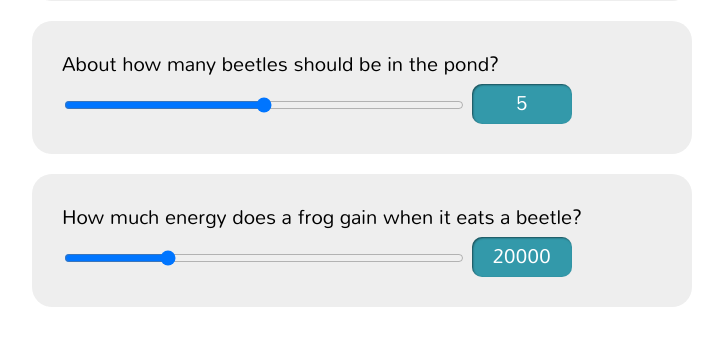
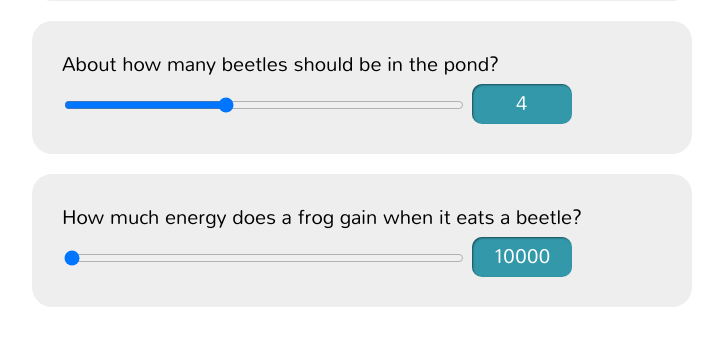
Before and after one commit to NetTango/NetTango, a Django app: template django/reese/templates/challenge.html in a window 1280 px wide; the page is wider, and only the part inside the window is pictured. Shown: the part 845-1200 px from the top of that part, without its empty margins (208-931 px from the left). Run offline with Django 3.2, Linux system fonts and the light colour scheme; the template is opened without the code that fills it, so the values that code supplies are empty.

Commit message:
revised instructions; hidden beetle settings

```diff
--- a/django/reese/templates/challenge.html
+++ b/django/reese/templates/challenge.html
@@ -69,16 +69,19 @@
     <p>
     The last challenge is the hardest of all. This time we're going to try to simulate <span class="glossary">disruptive selection</span> pressures.
 
-    That means we want to create a situation in which it's advantageous to be really small or really big, but disadvantageous
-    to be medium-sized.
+    That means we want to create a situation in which it's good to be really small or really big, but bad to be medium-sized.
 
-    In this challenge we've added a new food source&mdash;Beetles. Beetles are extremely nutritious (and crunchy!) for frogs. The problem is that they're big and
-    fast, which means that bigger frogs have a much better chance of catching the beetles.
+    In this challenge we've added a new food source&mdash;Beetles. Beetles are extremely nutritious (and crunchy!) for frogs.
 
-    You might have also noticed that the flies tend to swarm around the lily flower on the left side of the pond. We've added
-    another small lily pad nearer to the flower.
+    The problem is that they're big and  fast, which means that only bigger frogs can catch them.
 
-    <b>Hint:</b> Make the little flies have less energy.
+    There's also now a couple of small lily pads on the upper-left side of the pond flower.
+
+    You can make one of these lily pads disapper by pressing the <b>b</b> key at any time.
+    </p>
+
+    <p>
+    <b>Hint:</b> Make the little flies have less energy. If you can get a good group of frogs on the small island, press the b key to make the bridge disappear.
     </p>
     {% endif %}
 
@@ -125,18 +128,18 @@
 
 
     <!-- BEETLE COUNT -->
-    <div class="setting"{% if challenge < 5 %} style="display: none;"{% endif %}>
+    <div class="setting"{% if challenge < 6 %} style="display: none;"{% endif %}>
       <p>About how many beetles should be in the pond?</p>
-      <input type="range" min="0" max="10" value="{% if challenge < 5 %}0{% else %}5{% endif %}" step="1" id="setting-max-beetles">
-      <output for="setting-max-beetles" id="output-max-beetles">5</output>
+      <input type="range" min="0" max="10" value="{% if challenge < 5 %}0{% else %}4{% endif %}" step="1" id="setting-max-beetles">
+      <output for="setting-max-beetles" id="output-max-beetles">4</output>
     </div>
 
 
     <!-- BEETLE ENERGY GAIN -->
-    <div class="setting"{% if challenge < 5 %} style="display: none;"{% endif %}>
+    <div class="setting"{% if challenge < 6 %} style="display: none;"{% endif %}>
       <p>How much energy does a frog gain when it eats a beetle?</p>
-      <input type="range" min="10000" max="50000" value="20000" step="500" id="setting-beetle-energy-gain">
-      <output for="setting-energy-gain" id="output-beetle-energy-gain">20000</output>
+      <input type="range" min="10000" max="50000" value="10000" step="500" id="setting-beetle-energy-gain">
+      <output for="setting-energy-gain" id="output-beetle-energy-gain">10000</output>
     </div>
 
 
@@ -186,7 +189,6 @@
     <setup>
     {% if challenge < 5 %}
       <turtle breed="LilyPad" x="0" y="0.5" size="12" />
-      <!-- <turtle breed="Flower" x="-7.6" y="6" size="1.75" /> -->
       <turtle breed="Frog" x="0" y="0" size="1.125" />
     {% else %}
       <turtle breed="LilyPad" x="5.5" y="-3.5" size="9" />
@@ -195,9 +197,6 @@
 
       <!-- magic island -->
       <turtle breed="LilyPad" x="-9" y="4" size="4" />
-
-      <!-- bridge to magic island -->
-      <turtle breed="LilyPad" x="-6" y="2.5" size="2.5" />
 
       <turtle breed="Flower" x="-7.6" y="6" size="1.75" />
       <turtle breed="Frog" x="0" y="0" size="1.125" />
```
